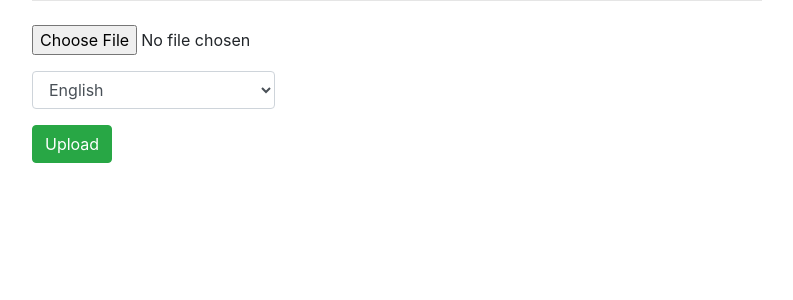
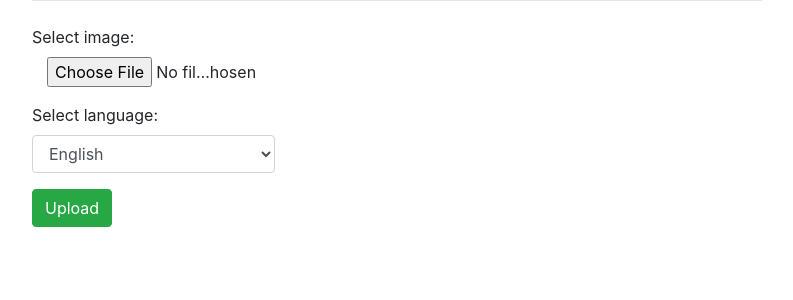
Before and after one commit to anvitgupta/text-recognition-translator, a Django app: template uploads/core/templates/core/simple_upload.html in a window 1280 px wide. Shown: the part 56-356 px from the top of the page, without its empty margins (243-1036 px from the left). Run offline with Django 3.2, Linux system fonts and the light colour scheme; the template is opened without the code that fills it, so the values that code supplies are empty; parts of the project's set-up code (start-up, migrations or seed data) failed here and were passed over; some libraries are stand-ins or nearby versions.

Commit message:
changed more bootstrap

```diff
--- a/uploads/core/templates/core/simple_upload.html
+++ b/uploads/core/templates/core/simple_upload.html
@@ -9,8 +9,10 @@
       <form method="post" enctype="multipart/form-data">
         {% csrf_token %}
         {{ form|crispy }}
-        <input type="file" class="form-control-file" name="myfile">
+        <label for="myfile">Select image:</label>
+        <input type="file" class="form-control-file col-sm-4" name="myfile">
         <p></p>
+        <label for="language">Select language:</label>
         <select class="form-control col-sm-4" name="language" id="language" onfocus="highlightInput(this.id)" onblur="unhighlightInput(this.id)">
           <option value="eng">English</option>
           <option value="hin">Hindi</option>
```
